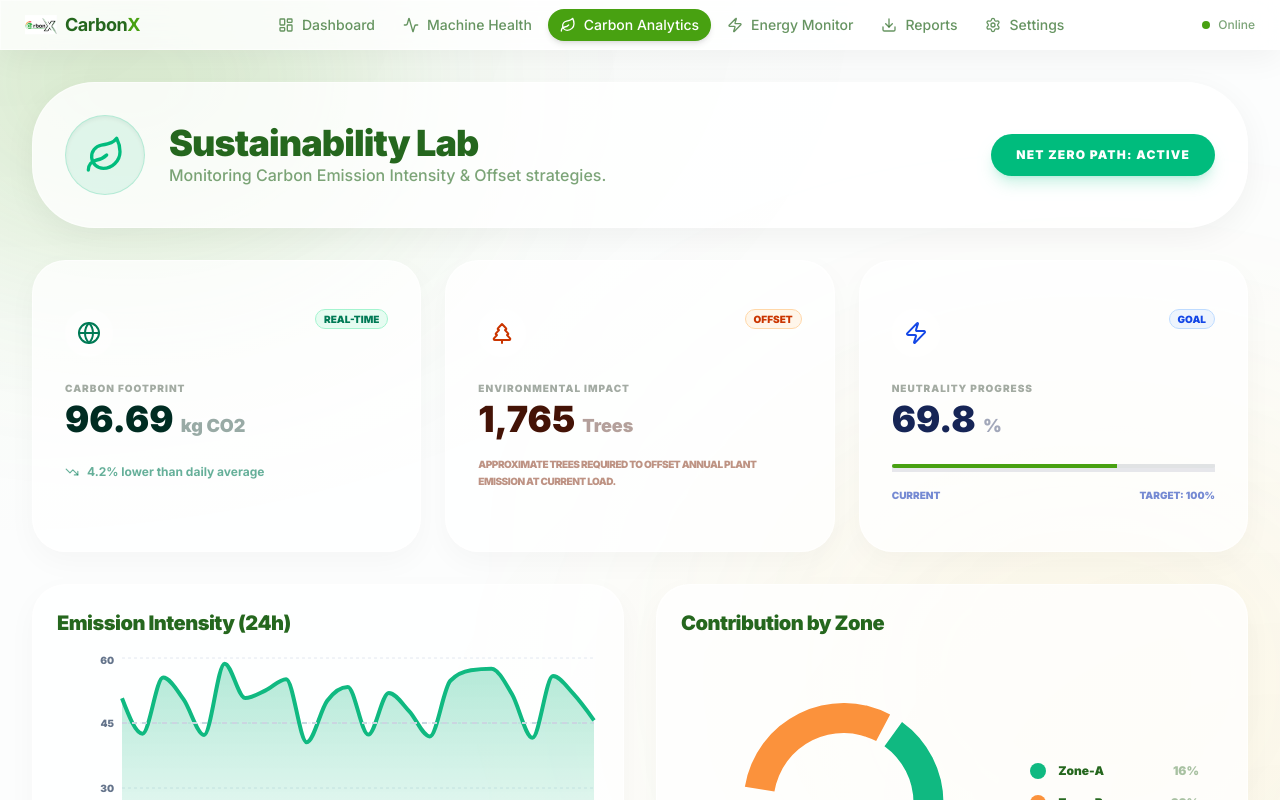
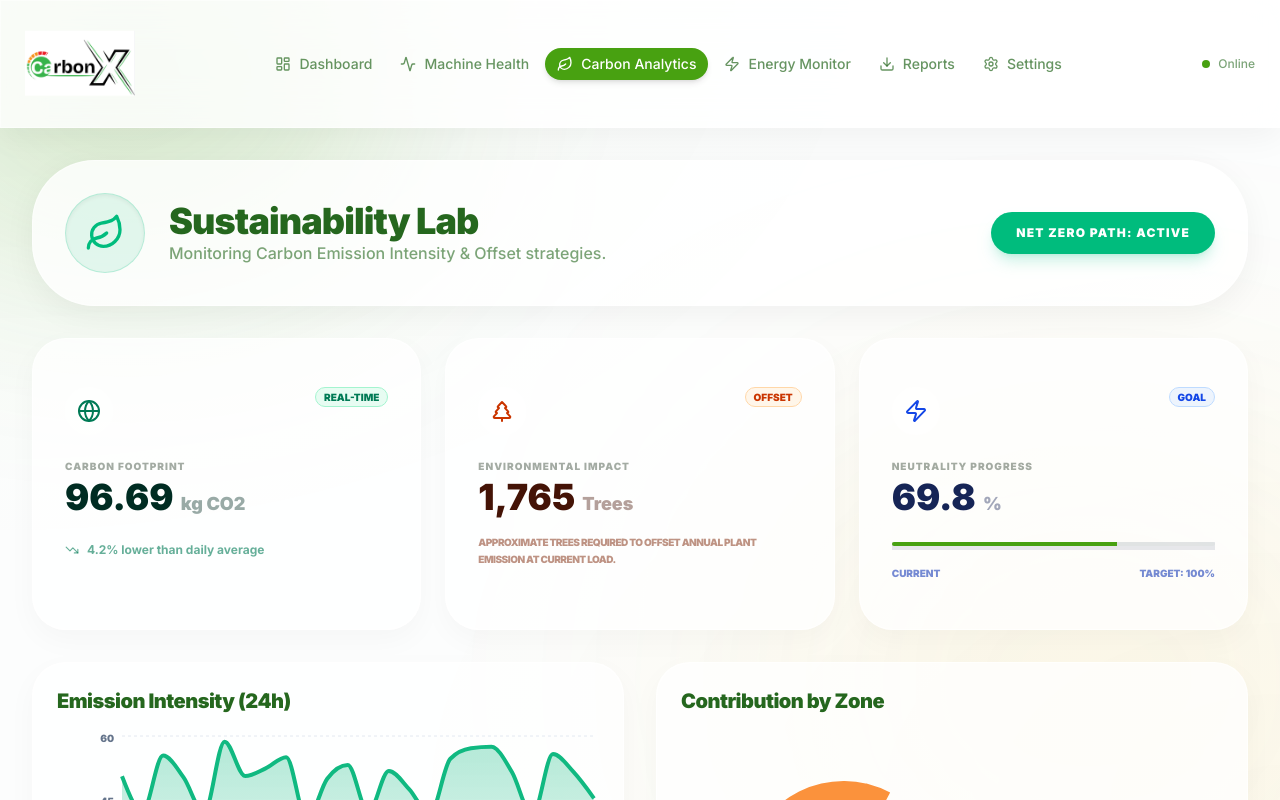
Before and after one commit to rdudr/CarbonX, a Next.js app: page /carbon in a window 1280 px wide. Shown: the top 800 px of the page. Built offline with nearby package versions, Linux system fonts and the light colour scheme.

Commit message:
style: navbar polish and favicon update
- Removed CarbonX text from navbar to use logo only
- Updated browser favicon and apple-touch-icon to logo.png
- Adjusted logo dimensions for better visibility

```diff
--- a/src/app/layout.tsx
+++ b/src/app/layout.tsx
@@ -43,7 +43,8 @@ export default function RootLayout({
   return (
     <html lang="en" className="scroll-smooth">
       <head>
-        <link rel="apple-touch-icon" sizes="192x192" href="/icons/icon-192x192.png" />
+        <link rel="icon" href="/logo.png" />
+        <link rel="apple-touch-icon" href="/logo.png" />
         <meta name="apple-mobile-web-app-capable" content="yes" />
         <meta name="apple-mobile-web-app-status-bar-style" content="black-translucent" />
         <meta name="apple-mobile-web-app-title" content="CarbonX" />
--- a/src/components/AppNavigation.tsx
+++ b/src/components/AppNavigation.tsx
@@ -34,10 +34,7 @@ function DesktopNav({ pathname }: { pathname: string }) {
         >
             {/* Logo + Brand */}
             <Link href="/" className="flex items-center gap-2 group" id="nav-logo">
-                <Image src="/logo.png" alt="CarbonX Logo" width={32} height={32} className="group-hover:scale-105 transition-transform" />
-                <span className="text-brand-green-dark font-bold text-lg tracking-tight">
-                    Carbon<span className="text-brand-green-light">X</span>
-                </span>
+                <Image src="/logo.png" alt="CarbonX Logo" width={110} height={32} className="group-hover:scale-105 transition-all duration-300 object-contain" priority />
             </Link>
 
             {/* Nav Links */}
@@ -93,10 +90,7 @@ function MobileNav({ pathname }: { pathname: string }) {
                 className="md:hidden flex items-center justify-between px-4 py-2 glass border-b border-brand-green-light/10 shadow-sm sticky top-0 z-50"
             >
                 <Link href="/" className="flex items-center gap-2">
-                    <Image src="/logo.png" alt="CarbonX Logo" width={28} height={28} />
-                    <span className="text-brand-green-dark font-bold tracking-tight">
-                        Carbon<span className="text-brand-green-light">X</span>
-                    </span>
+                    <Image src="/logo.png" alt="CarbonX Logo" width={100} height={28} className="object-contain" priority />
                 </Link>
 
                 <button
@@ -124,10 +118,7 @@ function MobileNav({ pathname }: { pathname: string }) {
                     >
                         <div className="flex items-center justify-between">
                             <div className="flex items-center gap-2">
-                                <Image src="/logo.png" alt="CarbonX Logo" width={24} height={24} />
-                                <span className="text-brand-green-dark font-bold text-lg tracking-tight">
-                                    Carbon<span className="text-brand-green-light">X</span>
-                                </span>
+                                <Image src="/logo.png" alt="CarbonX Logo" width={90} height={24} className="object-contain" />
                             </div>
                             <button
                                 onClick={() => setIsOpen(false)}
```
